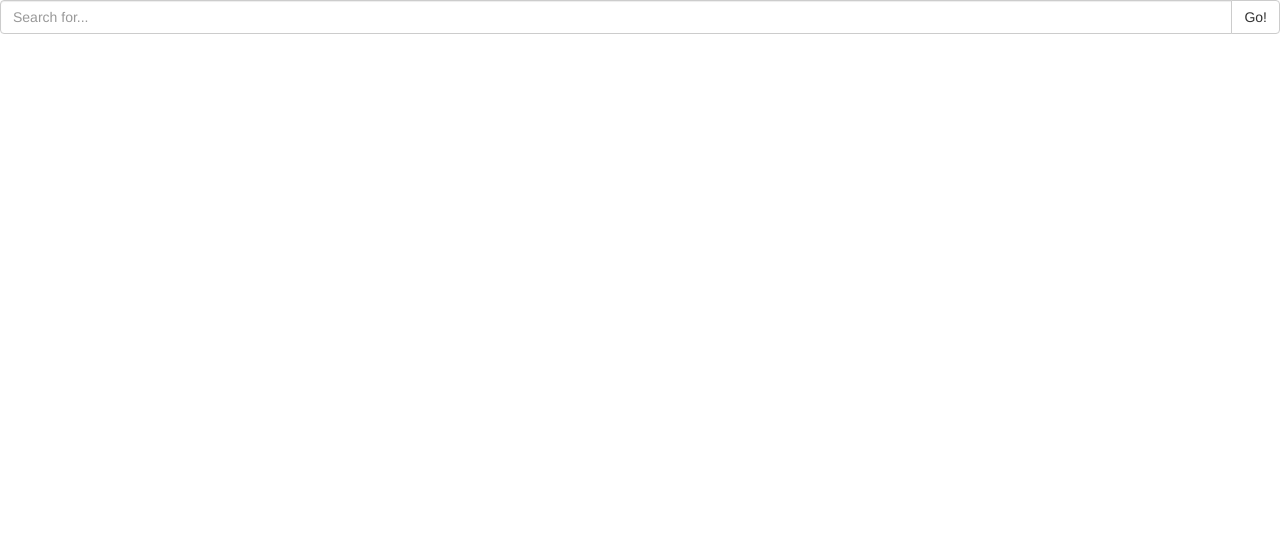
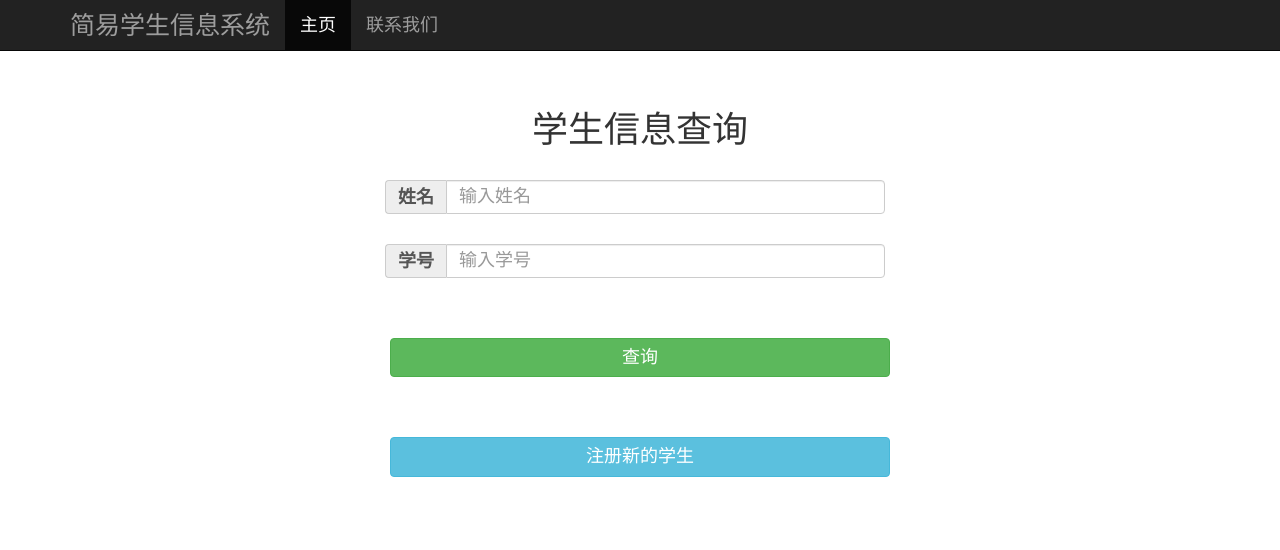
Before and after one commit to Diralpo/BigBrother, a plain HTML site: page Webpage/index.html in a window 1280 px wide. Drawn offline with Linux system fonts and the light colour scheme.

Commit message:
Index include search

```diff
--- /dev/null
+++ b/Resources/MyCss.css
@@ -0,0 +1,7 @@
+.starter-template {
+  padding: 40px 15px;
+  text-align: center;
+}
+.normal-font{
+  font-size: 18px;
+}
--- a/Webpage/index.html
+++ b/Webpage/index.html
@@ -2,33 +2,82 @@
 <html lang="en">
 <head>
     <meta charset="UTF-8">
-    <title>Title</title>
+    <meta http-equiv="X-UA-Compatible" content="IE=edge">
+    <meta name="viewport" content="width=device-width, initial-scale=1">
     <script src="../Resources/jquery-3.3.1.js"></script>
     <script src="../Resources/bootstrap.min.js"></script>
     <link href="../Resources/bootstrap.min.css" rel="stylesheet">
+    <link href="../Resources/MyCss.css" rel="stylesheet">
+    <style>
+        body {
+            padding-top: 50px;
+        }
+    </style>
 </head>
 <body>
-    <div class="input-group">
-        <input type="text" class="form-control" placeholder="Search for..." id="1">
-        <span class="input-group-btn">
-            <button class="btn btn-default" type="button" onclick="test()">Go!</button>
-        </span>
+
+<nav class="navbar navbar-inverse navbar-fixed-top">
+    <div class="container">
+        <div class="navbar-header">
+            <button type="button" class="navbar-toggle collapsed" data-toggle="collapse" data-target="#navbar"
+                    aria-expanded="false" aria-controls="navbar" style="height: 100px">
+                <span class="sr-only">Toggle navigation</span>
+                <span class="icon-bar"></span>
+                <span class="icon-bar"></span>
+                <span class="icon-bar"></span>
+            </button>
+            <a class="navbar-brand" href="#" style="font-size: 25px">简易学生信息系统</a>
         </div>
+        <div id="navbar" class="collapse navbar-collapse">
+            <ul class="nav navbar-nav">
+                <li class="active"><a href="#" style="font-size: 18px">主页</a></li>
+                <li><a href="#contact" style="font-size: 18px">联系我们</a></li>
+            </ul>
+        </div>
+    </div>
+</nav>
+
+<div class="container">
+
+    <div class="starter-template">
+        <h1>学生信息查询</h1>
+
+        <div class="input-group" style="width: 500px; margin: 30px 30px 30px 300px;">
+            <span class="input-group-addon normal-font" id="_Name"><strong>姓名</strong></span>
+            <input type="text" class="form-control normal-font" placeholder="输入姓名" aria-describedby="_Name" id="Name">
+        </div>
+        <div class="input-group" style="width: 500px;margin: 30px 30px 30px 300px;">
+            <span class="input-group-addon normal-font" id="_Id"><strong>学号</strong></span>
+            <input type="text" class="form-control normal-font" placeholder="输入学号" aria-describedby="_Id" id="Id">
+        </div>
+
+
+        <div>
+            <button type="button" class="btn btn-success normal-font" style="width: 500px;margin: 30px">查询</button>
+        </div>
+        <div>
+            <button type="button" class="btn btn-info normal-font" style="width: 500px;margin: 30px">注册新的学生</button>
+        </div>
+
+
+    </div>
+
+</div>
+<!--
 <script>
     function test() {
-        var data={"name":"jiangfeng"};
+        var data = {"name": "jiangfeng"};
         $.ajax({
             type: 'POST',
-                    url:'http://127.0.0.1:8080/simple',
-                    data:JSON.stringify(data),  //转化字符串
+            url: 'http://127.0.0.1:8080/simple',
+            data: JSON.stringify(data),  //转化字符串
             contentType: 'application/json; charset=UTF-8',
-                    success:function(data_return){ //成功的话，得到消息
+            success: function (data_return) { //成功的话，得到消息
                 alert(data_return)
             }
         });
     }
-
-
 </script>
+-->
 </body>
 </html>
```
Lines whose indentation alone changed are shown as unchanged.
